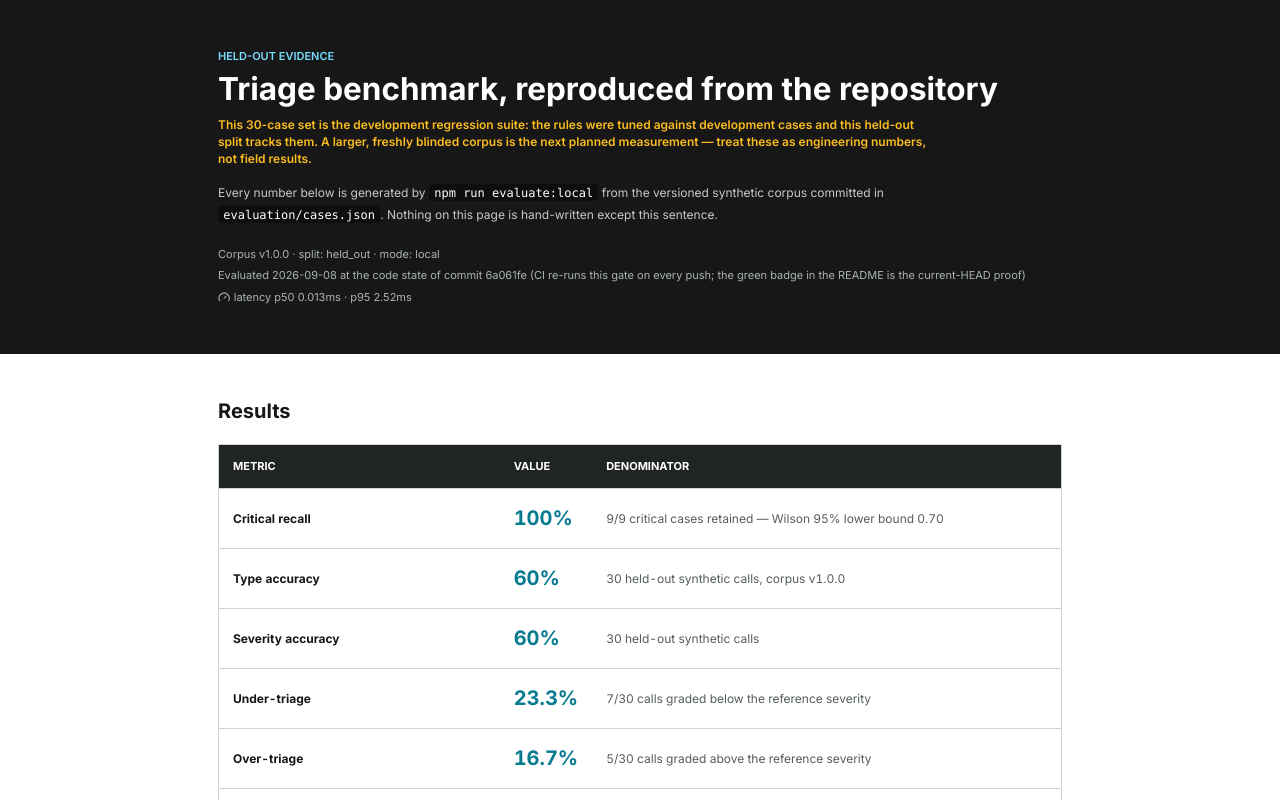
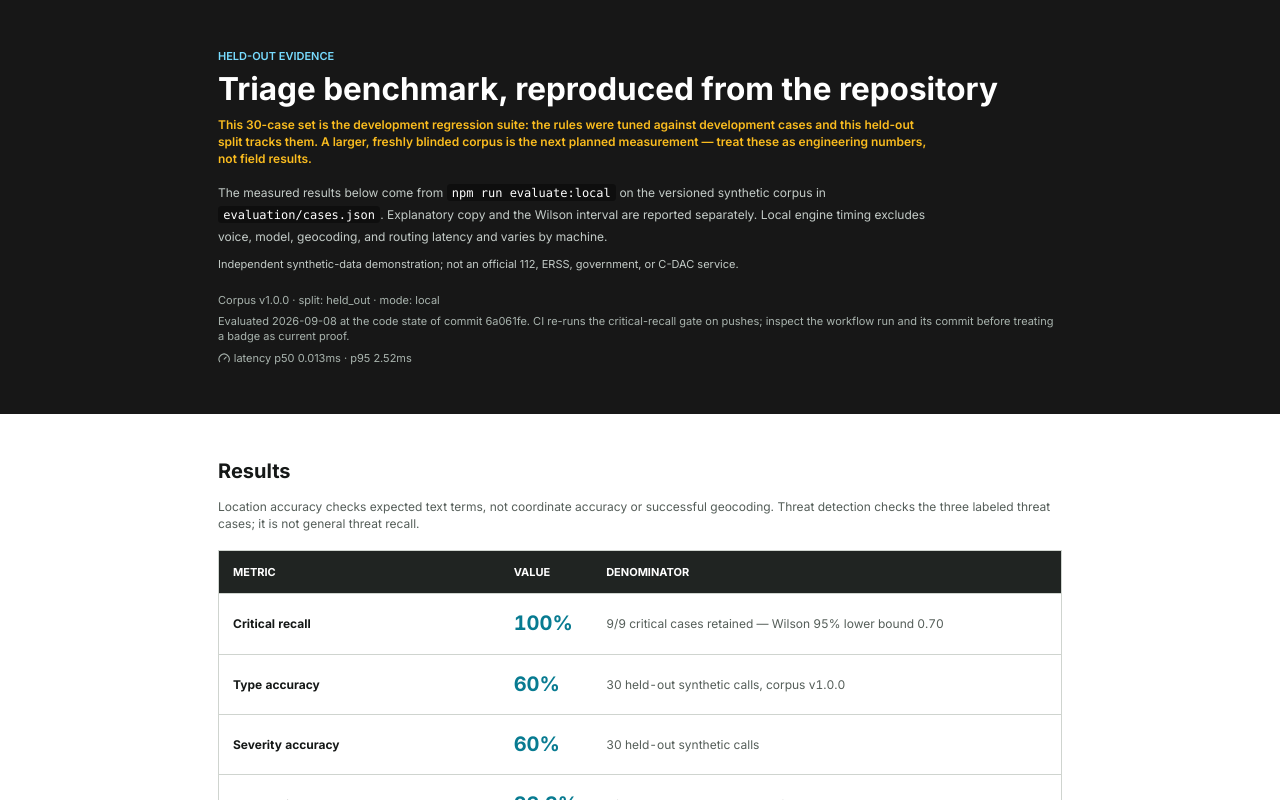
Before and after one commit to areycruzer/kwik112-hyperbloom, a Next.js app: page /benchmark in a window 1280 px wide. Shown: the top 800 px of the page. Built offline with nearby package versions, Linux system fonts and the light colour scheme; no server answers.

Commit message:
fix: distinguish benchmark measurements from scope and commentary

```diff
--- a/app/benchmark/page.tsx
+++ b/app/benchmark/page.tsx
@@ -32,13 +32,14 @@ export default function BenchmarkPage() {
           <h1 className="mt-2 text-3xl font-bold md:text-4xl">Triage benchmark, reproduced from the repository</h1>
           <p className="mt-3 max-w-[720px] text-sm font-semibold text-[#fabc1f]">This 30-case set is the development regression suite: the rules were tuned against development cases and this held-out split tracks them. A larger, freshly blinded corpus is the next planned measurement — treat these as engineering numbers, not field results.</p>
           <p className="mt-4 max-w-[720px] text-sm leading-6 text-[#c3cbc7]">
-            Every number below is generated by <code className="rounded bg-black/40 px-1.5 py-0.5 text-white">npm run evaluate:local</code> from the
-            versioned synthetic corpus committed in <code className="rounded bg-black/40 px-1.5 py-0.5 text-white">evaluation/cases.json</code>. Nothing on
-            this page is hand-written except this sentence.
+            The measured results below come from <code className="rounded bg-black/40 px-1.5 py-0.5 text-white">npm run evaluate:local</code> on the
+            versioned synthetic corpus in <code className="rounded bg-black/40 px-1.5 py-0.5 text-white">evaluation/cases.json</code>. Explanatory copy and
+            the Wilson interval are reported separately. Local engine timing excludes voice, model, geocoding, and routing latency and varies by machine.
           </p>
+          <p className="mt-3 text-xs text-[#c3cbc7]">Independent synthetic-data demonstration; not an official 112, ERSS, government, or C-DAC service.</p>
           <div className="mt-6 flex flex-wrap items-center gap-x-5 gap-y-2 text-xs text-[#a9b4ae]">
             <span>Corpus v{String(meta.benchmark_version)} · split: {String(meta.split)} · mode: {String(meta.mode)}</span>
-            <span>Evaluated {new Date(String(meta.evaluated_at)).toISOString().slice(0, 10)} at the code state of commit {String(meta.commit).slice(0, 7)} (CI re-runs this gate on every push; the green badge in the README is the current-HEAD proof)</span>
+            <span>Evaluated {new Date(String(meta.evaluated_at)).toISOString().slice(0, 10)} at the code state of commit {String(meta.commit).slice(0, 7)}. CI re-runs the critical-recall gate on pushes; inspect the workflow run and its commit before treating a badge as current proof.</span>
             <span className="inline-flex items-center gap-1"><Gauge className="h-3.5 w-3.5" aria-hidden /> latency p50 {m.latency_p50_ms.toFixed(3)}ms · p95 {m.latency_p95_ms.toFixed(2)}ms</span>
           </div>
         </div>
@@ -47,6 +48,7 @@ export default function BenchmarkPage() {
       <section className="border-b border-[#ccd1cc] bg-white py-12">
         <div className="mx-auto max-w-[900px] px-5 md:px-8">
           <h2 className="text-lg font-bold">Results</h2>
+          <p className="mt-3 text-sm text-[#555e59]">Location accuracy checks expected text terms, not coordinate accuracy or successful geocoding. Threat detection checks the three labeled threat cases; it is not general threat recall.</p>
           <div className="mt-5 overflow-x-auto border border-[#cfd4cf]">
             <table className="w-full min-w-[640px] border-collapse text-left">
               <thead className="bg-[#202422] text-white">
```
